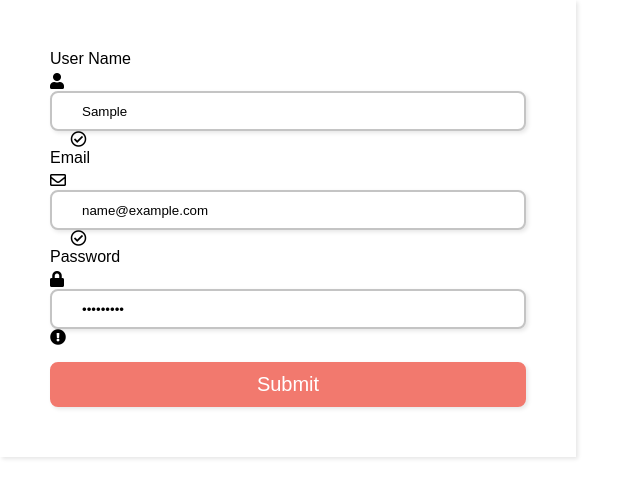
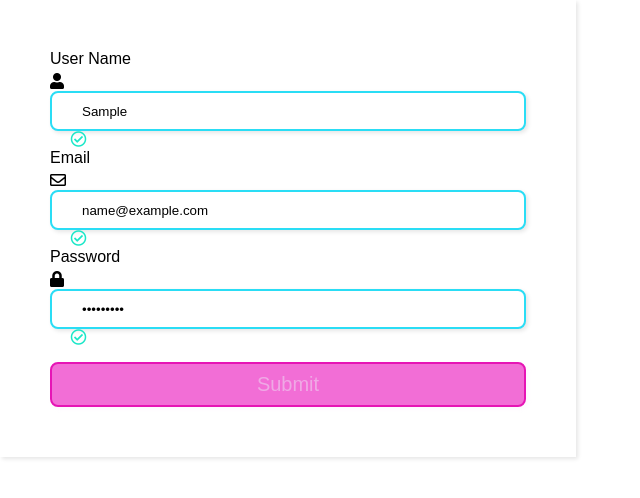
Before and after one commit to Nsimmons91/KC3, a plain HTML site: page KC3: Form Validation/index.html in a window 1280 px wide. Both pictures are taken after typing "Sample", "name@example.com", "Sample123" into the empty fields and a click on the button "Submit". Shown: the whole page, without its empty margins (0-640 px from the left). Drawn offline with Linux system fonts and the light colour scheme.

Commit message:
Add css styling, validation code in js, html, and css

```diff
--- a/KC3: Form Validation/index.html
+++ b/KC3: Form Validation/index.html
@@ -16,10 +16,11 @@
   <div id="message"></div>
   <form id="form">
 
+
     <div>
       <label for="username">User Name</label>
       <i class="fas fa-user"></i>
-      <input type="text" name="username" id="username" placeholder="Type your name" />
+      <input type="text" name="username" id="username" placeholder="Type your name" required/>
       <i class="fas fa-exclamation-circle failure-icon"></i>
       <i class="far fa-check-circle success-icon"></i>
       <div class="error"></div>
@@ -37,7 +38,7 @@
     <div>
       <label for="password">Password</label>
       <i class="fas fa-lock"></i>
-      <input type="password" name="password" id="password" placeholder="Password here"/>
+      <input type="password" name="password" id="password" placeholder="Password here" required minlength="8" maxlength="10"/>
       <i class="fas fa-exclamation-circle failure-icon"></i>
       <i class="far fa-check-circle success-icon"></i>
       <div class="error"></div>
--- a/KC3: Form Validation/script.js
+++ b/KC3: Form Validation/script.js
@@ -26,79 +26,112 @@ Activate click on submit ID and conditionally do these things
 */
 
 // make success icons invisible
-const successIcon = document.getElementsByClassName("far fa-check-circle success-icon");
-for (let i = 0; i < successIcon.length; i++){
-  successIcon[i].style.visibility = 'hidden'
-};
 
-// access the failure icon
-const failureIcon = document.getElementsByClassName("fas fa-exclamation-circle failure-icon");
 
-// valid email
+
+
+// Access the success and failure icons
+const successIcons = document.getElementsByClassName("far fa-check-circle success-icon");
+const failureIcons = document.getElementsByClassName("fas fa-exclamation-circle failure-icon");
+
+
+// Hide success icons initially
+successIcons[0].style.visibility = 'hidden';
+successIcons[1].style.visibility = 'hidden';
+successIcons[2].style.visibility = 'hidden';
+
+
+// Hide failure icons initially
+failureIcons[0].style.visibility = 'hidden';
+failureIcons[1].style.visibility = 'hidden';
+failureIcons[2].style.visibility = 'hidden';
+
+
+// Valid email regex
 const correctEmail = /^\w+([\.-]?\w+)*@\w+([\.-]?\w+)*(\.\w{2,3})+$/;
 
-/*
-Activate click on submit ID and conditionally do these things
-*/
 
-document.getElementById('submit').addEventListener('click',
-      (event) => {
+// Activate click on submit ID and conditionally do these things
+document.getElementById('submit').addEventListener('click', (event) => {
     event.preventDefault();
 
+
+    // Grab error message elements
     const userNameError = document.getElementsByClassName('error')[0];
     const emailError = document.getElementsByClassName('error')[1];
     const passwordError = document.getElementsByClassName('error')[2];
 
-        // change style of the messages
-        userNameError.style.color = 'red'
-        emailError.style.color = 'red'
-        passwordError.style.color = 'red'
 
-        // Handle user inputs on user input area id (username, password, email), then grab value
-        const username = document.getElementById('username').value;
-        const email = document.getElementById('email').value;
-        const password = document.getElementById('password').value;
+    // Change style of the messages
+    userNameError.style.color = 'red';
+    emailError.style.color = 'red';
+    passwordError.style.color = 'red';
 
-        // Failure icon visible upon empty form submission using the error class, change icon to red
-        // username => failure_icon ? empty : success_icon
-        if (username === ''){
-          userNameError.innerText = "Please enter field"
-        }
-        // email => failure_icon ? zero length or not meeting the pattern : success_icon
-        if (email === ''){
-          emailError.innerText = "Please enter field"
-        }
-        // password => failure_icon ? is < 8 chars : success_icon
-        if (password === ''){
-          passwordError.innerText = "Please enter field"
-        }
 
-        if (username !== '' && email !== "" && password !== ""){
+    // Handle user inputs (username, email, password)
+    const username = document.getElementById('username').value.trim();
+    const email = document.getElementById('email').value.trim();
+    const password = document.getElementById('password').value.trim();
+
+
+    // Clear previous errors
     userNameError.innerText = '';
-          // making success visible
-          successIcon[0].style.visibility = 'visible';
-          // make error hidden
-          failureIcon[0].style.visibility = 'hidden';
-        }
+    emailError.innerText = '';
+    passwordError.innerText = '';
 
-        // email is valid
-        if (correctEmail.test(email)){
-          emailError.innerText = '';
-          // making success visible
-          successIcon[1].style.visibility = 'visible';
-          // make error hidden
-          failureIcon[1].style.visibility = 'hidden';
-        }
 
-        // password at least 8 characters
-        if (password.length < 8){
-          passwordError.innerText = '';
-          // making success visible
-          successIcon[1].style.visibility = 'visible';
-          // make error hidden
-          failureIcon[1].style.visibility = 'hidden';
+    // Validation variable
+    let isValid = true;
+
+
+    // Username validation
+    if (username === '') {
+        userNameError.innerText = "Hey, what's your username?";
+        failureIcons[0].style.visibility = "visible";
+        successIcons[0].style.visibility = "hidden";
+        isValid = false;
+    } else {
+        successIcons[0].style.visibility = "visible";
+        failureIcons[0].style.visibility = "hidden";
     }
 
 
+    // Email validation
+    if (email === '') {
+        emailError.innerText = "Hello, don't forget to put your email";
+        failureIcons[1].style.visibility = "visible";
+        successIcons[1].style.visibility = "hidden";
+        isValid = false;
+    } else if (!correctEmail.test(email)) {
+        emailError.innerText = "Please enter a valid email";
+        failureIcons[1].style.visibility = "visible";
+        successIcons[1].style.visibility = "hidden";
+        isValid = false;
+    } else {
+        successIcons[1].style.visibility = "visible";
+        failureIcons[1].style.visibility = "hidden";
     }
-)
+
+
+    // Password validation
+    if (password === '') {
+        passwordError.innerText = "Yo Yo Yo, your password is empty";
+        failureIcons[2].style.visibility = "visible";
+        successIcons[2].style.visibility = "hidden";
+        isValid = false;
+    } else if (password.length < 8) {
+        passwordError.innerText = "Oops, it has to be at least 8 characters";
+        failureIcons[2].style.visibility = "visible";
+        successIcons[2].style.visibility = "hidden";
+        isValid = false;
+    } else {
+        successIcons[2].style.visibility = "visible";
+        failureIcons[2].style.visibility = "hidden";
+    }
+
+
+    // If all fields are valid return message
+    if (isValid) {
+        console.log('Form submitted successfully:', { username, email, password });
+    }
+});
--- a/KC3: Form Validation/style.css
+++ b/KC3: Form Validation/style.css
@@ -29,6 +29,7 @@
     font-size: 25px;
     font-weight: bold;
     margin-bottom: 20px;
+    text-decoration: wavy #e615b5;
   }
 
   label {
@@ -41,10 +42,31 @@
     height: 40px;
     border-radius: 8px;
     outline: none;
-    border: 2px solid #c4c4c4;
+    border: 2px solid #2addf5;
     padding: 0 30px;
     box-shadow: 2px 2px 4px rgba(0, 0, 0, 0.1);
+
   }
+  /*icon visibiliy*/
+
+  .success-icon {
+    color: rgb(27, 231, 200)
+  }
+
+  .failure-icon {
+    color: rgb(247, 8, 175)
+  }
+
+  .success-icon {
+    visibility: hidden;
+  }
+
+  .failure-icon {
+    visibility: hidden;
+  }
+
+
+
 
   /* Style rules for submit btn */
 
@@ -52,14 +74,15 @@
     margin-top: 15px;
     width: 100%;
     height: 45px;
-    background-color: #f2796e;
-    border: 2px solid #f2796e;
+    background-color: hsl(313, 84%, 69%);
+    border: 2px solid #e615b5;
     border-radius: 8px;
-    color: #fff;
+    color: #efa9e5;
     font-size: 20px;
     cursor: pointer;
-    box-shadow: 2px 2px 4px rgba(0, 0, 0, 0.1);
+    box-shadow: 2px 2px 4px rgba(231, 185, 243, 0.1);
     transition: all 0.1s ease;
+
   }
 
   .container {
```
Lines whose indentation alone changed are shown as unchanged.
